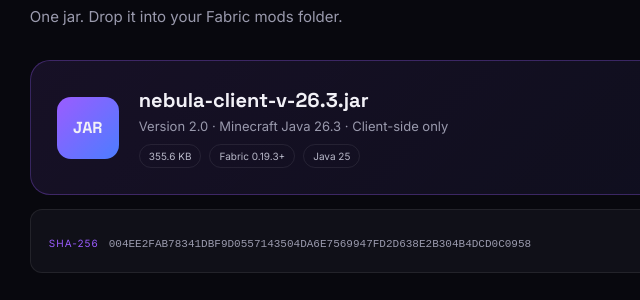
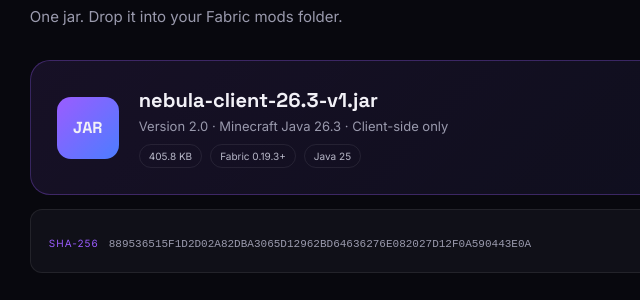
Before and after one commit to nebixclient/nebulaclient.github.io, a plain HTML site: page index.html in a window 1280 px wide. Shown: the part 1929-2229 px from the top of the page, 67-707 px from the left. Drawn offline with Linux system fonts and the light colour scheme.

Commit message:
Add files via upload

```diff
--- a/index.html
+++ b/index.html
@@ -138,10 +138,10 @@ footer .brand{justify-content:center;margin-bottom:12px}footer p{font-size:13px}
 <section class="sec" id="download">
 <div class="head"><h2>Download</h2><p>One jar. Drop it into your Fabric mods folder.</p></div>
 <div class="dl">
-<div class="dlmain"><div class="fi">JAR</div><div><h3>nebula-client-v-26.3.jar</h3><p>Version 2.0 · Minecraft Java 26.3 · Client-side only</p><div class="chips"><span>355.6 KB</span><span>Fabric 0.19.3+</span><span>Java 25</span></div></div></div>
-<a class="btn" href="downloads/nebula-client-v-26.3.jar" download>DOWNLOAD JAR ↓</a>
+<div class="dlmain"><div class="fi">JAR</div><div><h3>nebula-client-26.3-v1.jar</h3><p>Version 2.0 · Minecraft Java 26.3 · Client-side only</p><div class="chips"><span>405.8 KB</span><span>Fabric 0.19.3+</span><span>Java 25</span></div></div></div>
+<a class="btn" href="downloads/nebula-client-26.3-v1.jar" download>DOWNLOAD JAR ↓</a>
 </div>
-<div class="hash"><div><span>SHA-256</span><code>004EE2FAB78341DBF9D0557143504DA6E7569947FD2D638E2B304B4DCD0C0958</code></div><button class="btn ghost s" id="copy">Copy</button></div>
+<div class="hash"><div><span>SHA-256</span><code>889536515F1D2D02A82DBA3065D12962BD64636276E082027D12F0A590443E0A</code></div><button class="btn ghost s" id="copy">Copy</button></div>
 <div class="steps">
 <div class="step"><i>01</i><h4>Install Fabric</h4><p>Install Fabric Loader 0.20.1 for Minecraft 26.3 with the official installer.</p></div>
 <div class="step"><i>02</i><h4>Add Fabric API</h4><p>Place <code>fabric-api-0.166.2+26.3.jar</code> in your mods folder.</p></div>
@@ -160,7 +160,7 @@ function draw(){const s=q.value.toLowerCase();const list=M.filter(([n,c])=>(acti
 tabs.onclick=e=>{const b=e.target.closest('.tab');if(!b)return;document.querySelectorAll('.tab').forEach(t=>t.classList.remove('on'));b.classList.add('on');active=b.dataset.c;draw()};
 q.oninput=draw;draw();
 const tg=document.getElementById('toggle'),lk=document.getElementById('links');tg.onclick=()=>lk.classList.toggle('open');lk.onclick=e=>{if(e.target.tagName==='A')lk.classList.remove('open')};
-document.getElementById('copy').onclick=async()=>{try{await navigator.clipboard.writeText('004EE2FAB78341DBF9D0557143504DA6E7569947FD2D638E2B304B4DCD0C0958');const b=document.getElementById('copy');b.textContent='Copied';setTimeout(()=>b.textContent='Copy',1500)}catch(e){}};
+document.getElementById('copy').onclick=async()=>{try{await navigator.clipboard.writeText('889536515F1D2D02A82DBA3065D12962BD64636276E082027D12F0A590443E0A');const b=document.getElementById('copy');b.textContent='Copied';setTimeout(()=>b.textContent='Copy',1500)}catch(e){}};
 const glow=document.getElementById('cursorGlow'),mock=document.querySelector('.mock');
 let tx=innerWidth/2,ty=innerHeight/2,cx=tx,cy=ty;
 addEventListener('mousemove',e=>{tx=e.clientX;ty=e.clientY});
```
